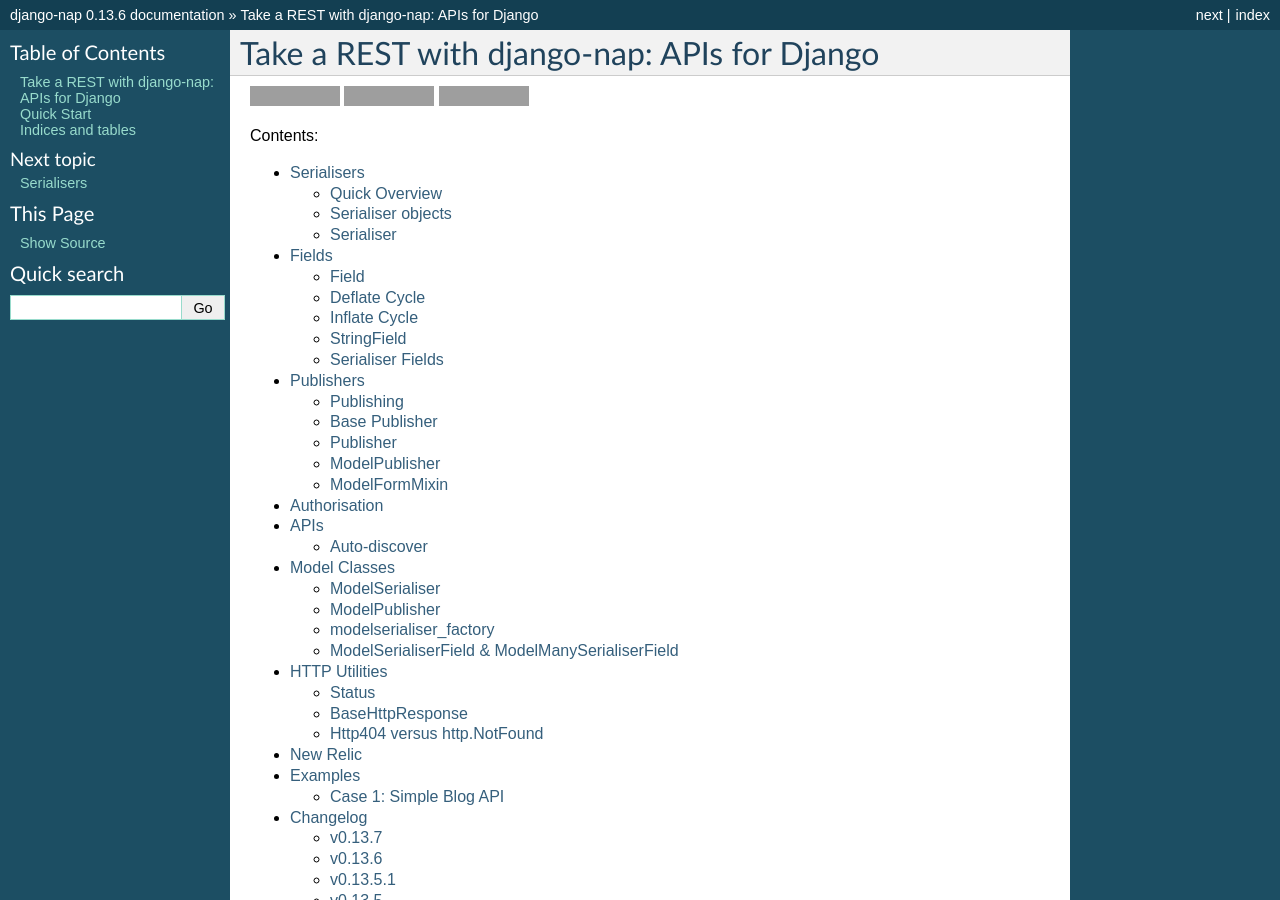
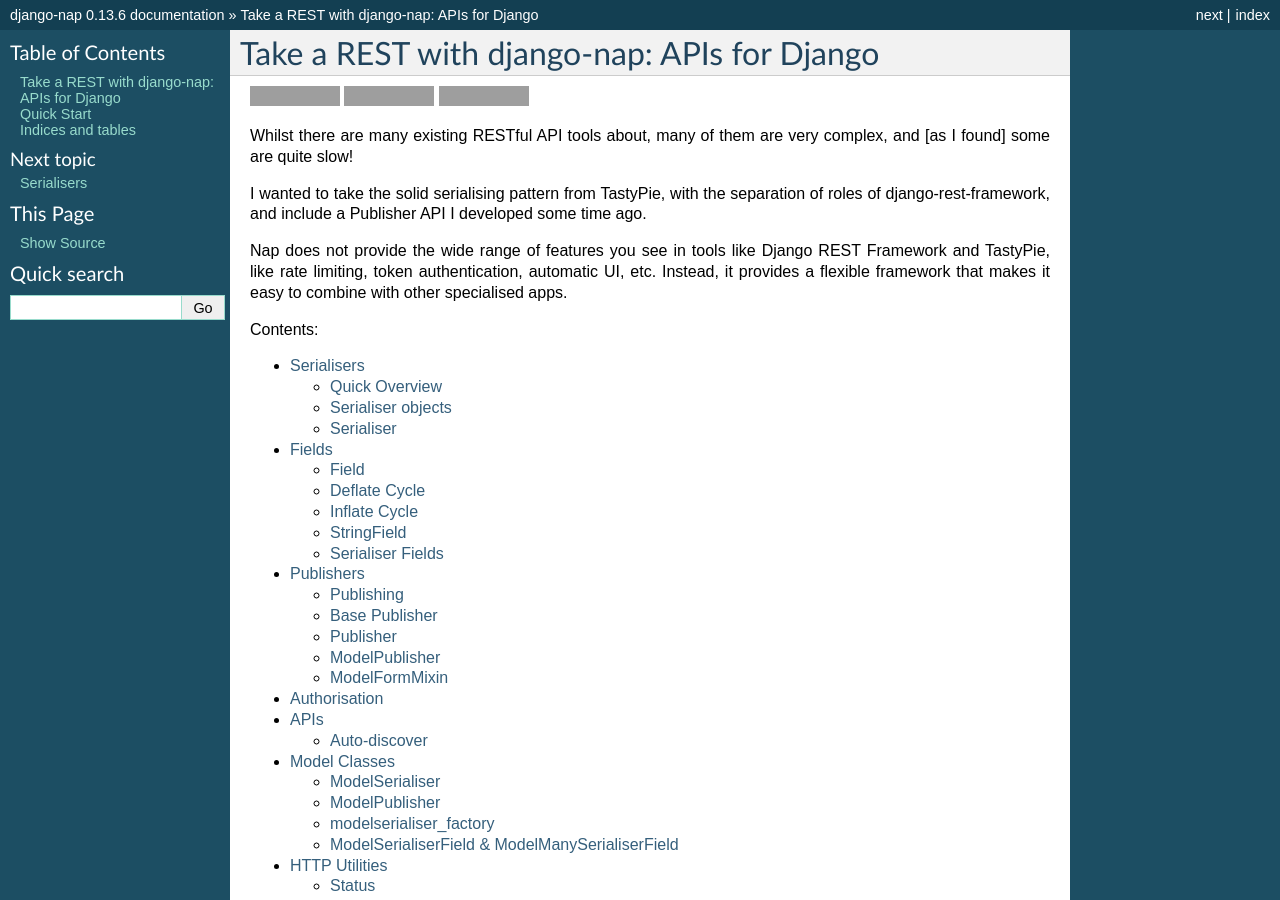
Before and after one commit to funkybob/django-nap, a Sphinx documentation site: the page built from docs/index.rst, in a window 1280 px wide and 900 px high. Built offline with Sphinx 7.4.7, drawn with Linux system fonts in a browser that asks for light colours; grey boxes are pictures that could not be loaded.

Commit message:
Add introduction

```diff
--- a/docs/index.rst
+++ b/docs/index.rst
@@ -14,6 +14,12 @@
 
 .. image:: https://pypip.in/v/django-nap/badge.png
            :target: https://crate.io/packages/django-nap
+
+Whilst there are many existing RESTful API tools about, many of them are very complex, and [as I found] some are quite slow!
+
+I wanted to take the solid serialising pattern from TastyPie, with the separation of roles of django-rest-framework, and include a Publisher API I developed some time ago.
+
+Nap does not provide the wide range of features you see in tools like Django REST Framework and TastyPie, like rate limiting, token authentication, automatic UI, etc.  Instead, it provides a flexible framework that makes it easy to combine with other specialised apps.
 
 Contents:
 
```
